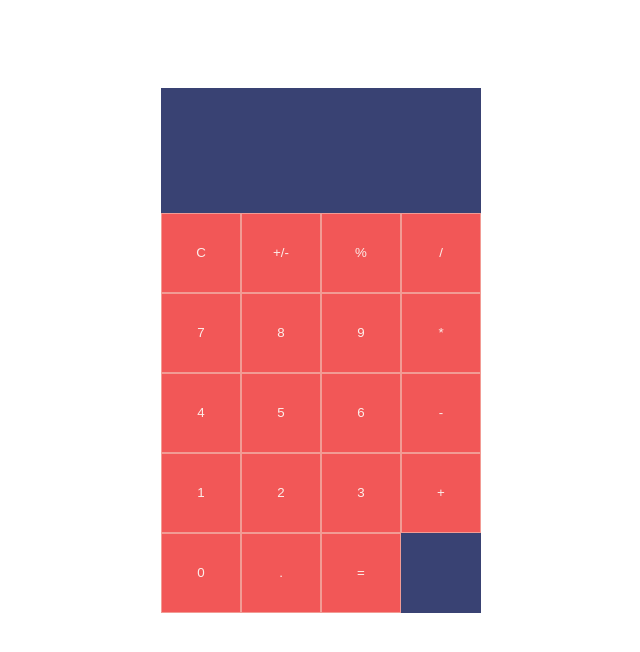
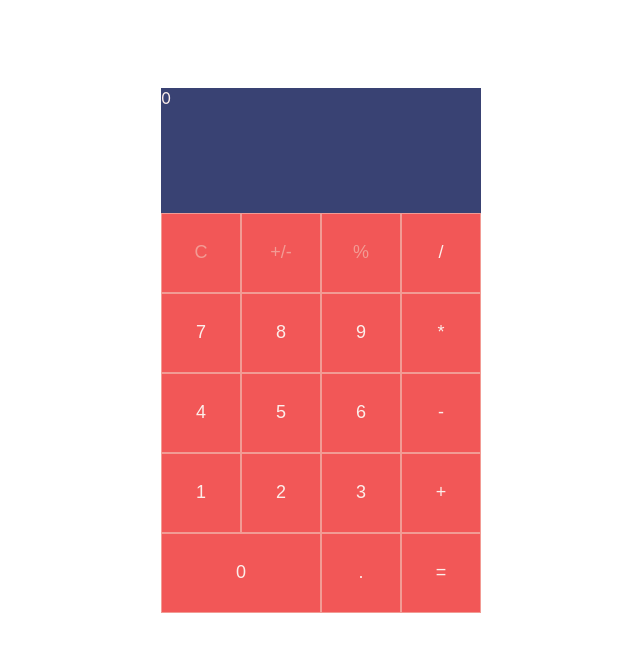
Before and after one commit to papakapa/react-calc, a React (Create React App) app: page / in a window 1280 px wide. Shown: the top 652 px of the page, without its empty margins (319-959 px from the left). Built offline with nearby package versions, Linux system fonts and the light colour scheme.

Commit message:
div into components

```diff
--- a/src/App.scss
+++ /dev/null
@@ -1,37 +0,0 @@
-.app-wrapper{
-    min-width: 1000px;
-    min-height: 700px;
-
-    display: flex;
-    justify-content: center;
-    align-items: center;
-
-    color: #FCEEEA;
-}
-
-.calc-wrapper {
-    display: flex;
-    flex-direction: column;
-    width: 320px;
-    height: 525px;
-    background: #394273;
-}
-
-.calc-display {
-    height: 125px;
-
-}
-
-.calc-buttons {
-    display: flex;
-    flex-wrap: wrap;
-    & button {
-        background: #F25757;
-        width: 80px;
-        height: 80px;
-
-        color: #FCEEEA;
-        border: 1px solid #F29B94;
-    }
-
-}
--- a/src/App.tsx
+++ b/src/App.tsx
@@ -1,36 +1,16 @@
 import React from 'react';
-import './App.scss';
+import { StyledAppWrapper, StyledCalcWrapper } from './core/StyledApp';
+import Display from './components/calc-display/Display';
+import CalcButtons from "./components/calc-buttons/CalcButtons";
 
 function App() {
   return (
-    <div className="app-wrapper">
-      <div className="calc-wrapper">
-        <div className='calc-display'>
-
-        </div>
-        <div className='calc-buttons'>
-          <button>C</button>
-          <button>+/-</button>
-          <button>%</button>
-          <button>/</button>
-          <button>7</button>
-          <button>8</button>
-          <button>9</button>
-          <button>*</button>
-          <button>4</button>
-          <button>5</button>
-          <button>6</button>
-          <button>-</button>
-          <button>1</button>
-          <button>2</button>
-          <button>3</button>
-          <button>+</button>
-          <button>0</button>
-          <button>.</button>
-          <button>=</button>
-        </div>
-      </div>
-    </div>
+    <StyledAppWrapper>
+      <StyledCalcWrapper>
+        <Display />
+        <CalcButtons />
+      </StyledCalcWrapper>
+    </StyledAppWrapper>
   );
 }
 
--- /dev/null
+++ b/src/components/button/Button.tsx
@@ -0,0 +1,14 @@
+import React from 'react';
+import { StyledButton } from './StyledButton';
+
+interface IButton {
+  style?: any;
+}
+
+const Button: React.FC<IButton> = (props) => {
+  return (
+    <StyledButton {...props}>{props.children}</StyledButton>
+  );
+};
+
+export default Button;
--- /dev/null
+++ b/src/components/button/StyledButton.ts
@@ -0,0 +1,17 @@
+import styled from 'styled-components';
+
+export const StyledButton = styled.button`
+  background: #F25757;
+  width: 80px;
+  height: 80px;
+
+  font-size: 18px;
+
+  color: #FCEEEA;
+  border: 1px solid #F29B94;
+
+  &:focus {
+    background: #E33D3D;
+    border: 1px solid #F29B94;
+  }
+`;
--- /dev/null
+++ b/src/components/calc-buttons/CalcButtons.tsx
@@ -0,0 +1,32 @@
+import React from 'react';
+import { StyledCalcButtons } from './StyledCalcButtons';
+import Button from "../button/Button";
+import { largeButton, lowFuncButton } from "../../core/styles";
+
+const CalcButtons: React.FC = () => {
+ return(
+   <StyledCalcButtons>
+     <Button style={lowFuncButton}>C</Button>
+     <Button style={lowFuncButton}>+/-</Button>
+     <Button style={lowFuncButton}>%</Button>
+     <Button>/</Button>
+     <Button>7</Button>
+     <Button>8</Button>
+     <Button>9</Button>
+     <Button>*</Button>
+     <Button>4</Button>
+     <Button>5</Button>
+     <Button>6</Button>
+     <Button>-</Button>
+     <Button>1</Button>
+     <Button>2</Button>
+     <Button>3</Button>
+     <Button>+</Button>
+     <Button style={largeButton}>0</Button>
+     <Button>.</Button>
+     <Button>=</Button>
+   </StyledCalcButtons>
+ );
+};
+
+export default CalcButtons;
--- /dev/null
+++ b/src/components/calc-buttons/StyledCalcButtons.ts
@@ -0,0 +1,6 @@
+import styled from 'styled-components';
+
+export const StyledCalcButtons = styled.div`
+  display: flex;
+  flex-wrap: wrap;
+`;
--- /dev/null
+++ b/src/components/calc-display/Display.tsx
@@ -0,0 +1,10 @@
+import React from 'react';
+import { StyledDisplay } from './StyledDisplay';
+
+const Display:React.FC = () => {
+  return (
+    <StyledDisplay>0</StyledDisplay>
+  );
+};
+
+export default Display;
--- /dev/null
+++ b/src/components/calc-display/StyledDisplay.ts
@@ -0,0 +1,5 @@
+import styled from 'styled-components';
+
+export const StyledDisplay = styled.div`
+  height: 125px;
+`;
--- /dev/null
+++ b/src/core/StyledApp.ts
@@ -0,0 +1,20 @@
+import styled from 'styled-components';
+
+export const StyledAppWrapper = styled.div`
+  min-width: 1000px;
+  min-height: 700px;
+
+  display: flex;
+  justify-content: center;
+  align-items: center;
+
+  color: #FCEEEA;
+`;
+
+export const StyledCalcWrapper = styled.div`
+  display: flex;
+  flex-direction: column;
+  width: 320px;
+  height: 525px;
+  background: #394273;
+`;
--- /dev/null
+++ b/src/core/styles.ts
@@ -0,0 +1,11 @@
+export const largeButton = {
+  width: '160px'
+}
+
+export const lowFuncButton = {
+  color: '#F29B94'
+}
+
+export const equalButton = {
+  background: '#E33D3D'
+}
```
